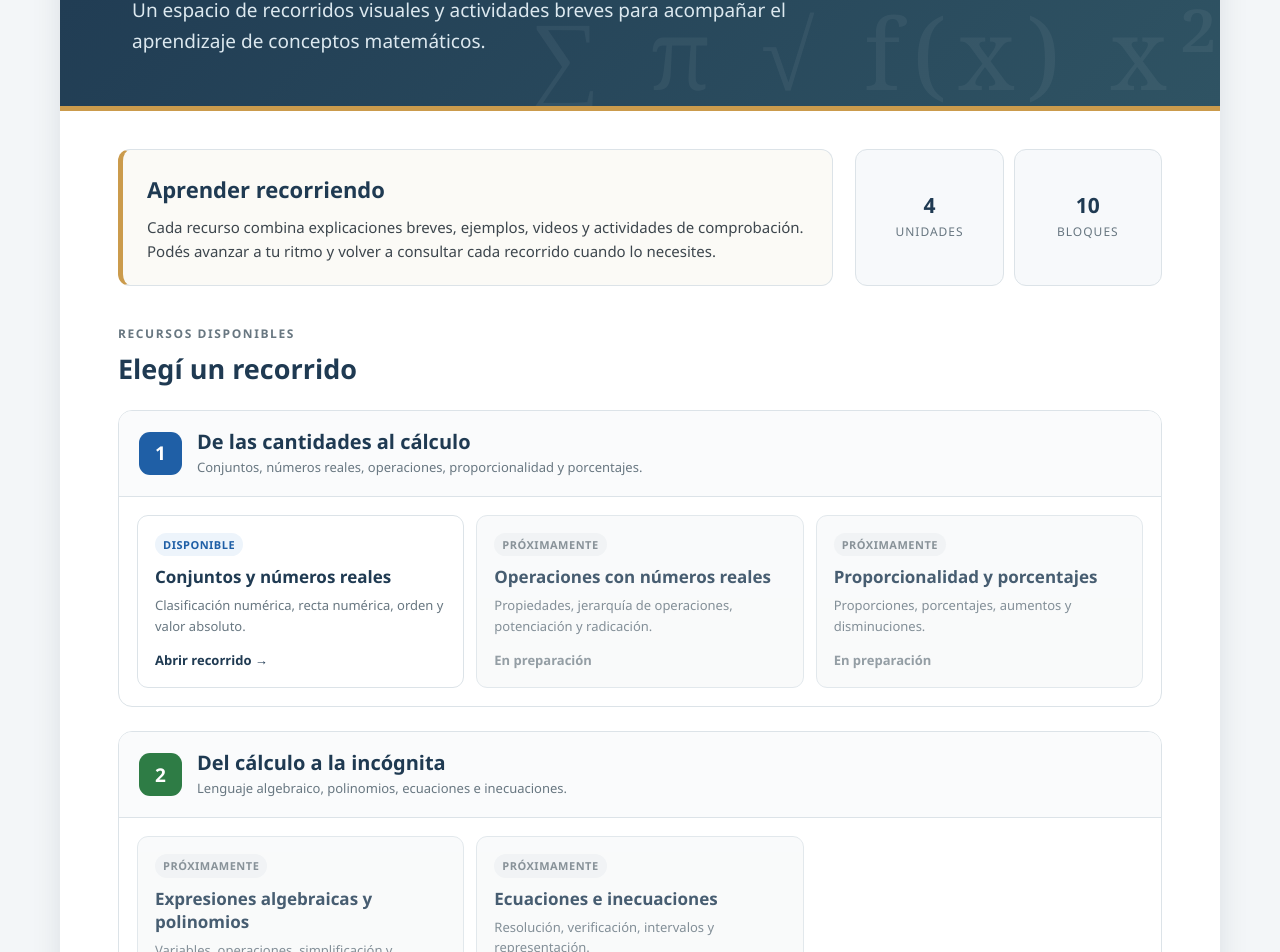
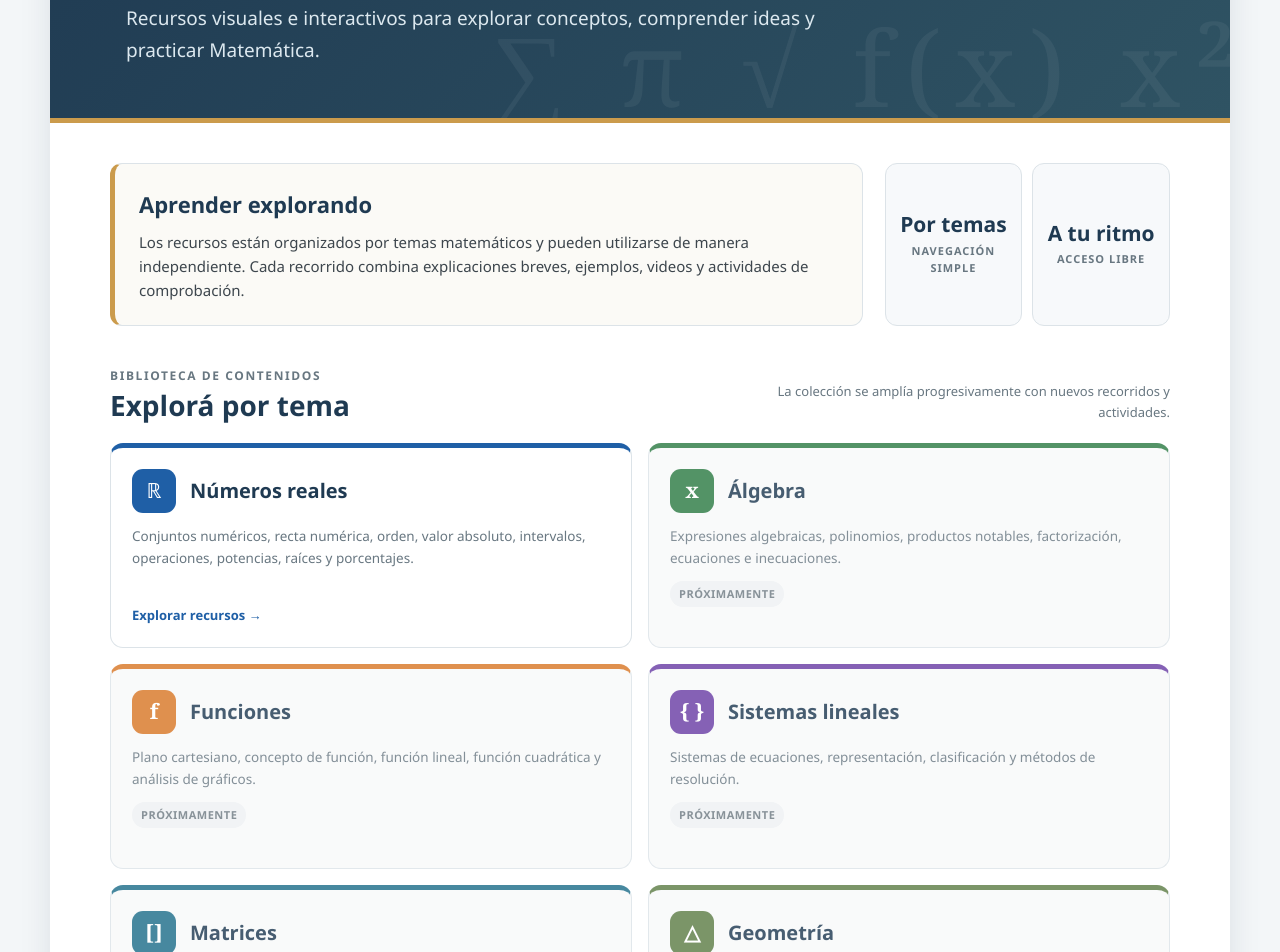
Before and after one commit to Janiroldan/matematica-interactiva, a plain HTML site: page index.html in a window 1280 px wide. Shown: the part 165-1117 px from the top of the page. Drawn offline with Linux system fonts and the light colour scheme.

Commit message:
Nueva portada del sitio

```diff
--- a/index.html
+++ b/index.html
@@ -3,81 +3,505 @@
 <head>
   <meta charset="UTF-8">
   <meta name="viewport" content="width=device-width, initial-scale=1.0">
+  <meta name="description" content="Biblioteca de recursos visuales e interactivos para aprender Matemática.">
   <title>Matemática Interactiva</title>
+
   <style>
-    :root{--navy:#1f3a52;--blue:#1f5fa6;--green:#2e7c45;--orange:#d97828;--purple:#6b3fa6;--gold:#cb9b4c;--ink:#29323a;--muted:#687781;--border:#dce3e8;--paper:#fff;--bg:#f3f6f8}
-    *{box-sizing:border-box}html{scroll-behavior:smooth}body{margin:0;background:var(--bg);color:var(--ink);font-family:'Segoe UI',Arial,sans-serif;line-height:1.6}.site{max-width:1160px;margin:0 auto;min-height:100vh;background:var(--paper);box-shadow:0 0 28px rgba(20,40,55,.10)}
-    .hero{position:relative;overflow:hidden;padding:54px clamp(24px,6vw,72px) 48px;background:linear-gradient(135deg,#1f3a52 0%,#2f5363 100%);color:#fff;border-bottom:5px solid var(--gold)}.hero::after{content:"∑   π   √   f(x)   x²";position:absolute;right:-10px;bottom:-25px;font-family:Georgia,'Times New Roman',serif;font-size:clamp(48px,8vw,98px);color:rgba(255,255,255,.055);letter-spacing:12px;white-space:nowrap;pointer-events:none}.eyebrow{margin-bottom:8px;color:#d8c08b;font-size:12px;font-weight:700;letter-spacing:2.2px;text-transform:uppercase}.hero h1{margin:0;max-width:760px;font-size:clamp(34px,6vw,58px);line-height:1.08;letter-spacing:-1px}.hero p{margin:16px 0 0;max-width:720px;color:#dce8ef;font-size:clamp(16px,2vw,19px);line-height:1.65}
-    main{padding:38px clamp(20px,5vw,58px) 56px}.intro{display:grid;grid-template-columns:1.4fr .6fr;gap:22px;align-items:stretch;margin-bottom:38px}.intro-text{padding:22px 24px;border:1px solid var(--border);border-left:5px solid var(--gold);border-radius:12px;background:#fbfaf6}.intro-text h2{margin:0 0 8px;color:var(--navy);font-size:22px}.intro-text p{margin:0;color:#3d464d;font-size:15px}.quick{display:grid;grid-template-columns:1fr 1fr;gap:10px}.quick div{display:flex;flex-direction:column;justify-content:center;min-height:96px;padding:14px;border:1px solid var(--border);border-radius:12px;background:#f7f9fb;text-align:center}.quick strong{color:var(--navy);font-size:21px;line-height:1.2}.quick span{margin-top:4px;color:var(--muted);font-size:12px;text-transform:uppercase;letter-spacing:1px}
-    .section-title{margin:0 0 20px}.section-title span{display:block;color:var(--muted);font-size:12px;font-weight:700;letter-spacing:1.6px;text-transform:uppercase}.section-title h2{margin:4px 0 0;color:var(--navy);font-size:27px}.units{display:grid;gap:24px}.unit{overflow:hidden;border:1px solid var(--border);border-radius:14px;background:#fff}.unit-head{display:flex;align-items:center;gap:15px;padding:18px 20px;border-bottom:1px solid var(--border);background:#fafbfc}.unit-mark{display:grid;place-items:center;width:43px;height:43px;flex:none;border-radius:11px;color:#fff;font-size:19px;font-weight:800}.unit-head h3{margin:0;color:var(--navy);font-size:20px;line-height:1.25}.unit-head p{margin:3px 0 0;color:var(--muted);font-size:13px}
-    .resources{display:grid;grid-template-columns:repeat(3,minmax(0,1fr));gap:12px;padding:18px}.resource{display:flex;flex-direction:column;min-height:164px;padding:17px;border:1px solid var(--border);border-radius:11px;background:#fff;text-decoration:none;transition:transform .16s ease,border-color .16s ease,box-shadow .16s ease}.resource.available:hover{transform:translateY(-2px);border-color:#9fb7c7;box-shadow:0 7px 16px rgba(31,58,82,.10)}.resource .tag{align-self:flex-start;margin-bottom:10px;padding:3px 8px;border-radius:999px;font-size:11px;font-weight:700;letter-spacing:.5px;text-transform:uppercase}.resource h4{margin:0 0 6px;color:var(--navy);font-size:17px;line-height:1.35}.resource p{margin:0;color:var(--muted);font-size:13px;line-height:1.55}.resource .action{margin-top:auto;padding-top:14px;color:var(--navy);font-size:13px;font-weight:700}.resource.pending{background:#f8f9fa;cursor:default;opacity:.82}.resource.pending .action{color:#7d8991}
-    .u1{background:var(--blue)}.u2{background:var(--green)}.u3{background:var(--orange)}.u4{background:var(--purple)}.tag-blue{color:#1f5fa6;background:#edf4fb}.tag-pending{color:#6f7b83;background:#eef1f3}
-    footer{padding:18px 28px;border-top:1px solid var(--border);background:#f7f8fa;color:#7c8992;font-size:12px;text-align:center}@media(max-width:820px){.intro{grid-template-columns:1fr}.resources{grid-template-columns:1fr 1fr}}@media(max-width:560px){.hero{padding-top:40px}main{padding-top:28px}.resources{grid-template-columns:1fr}.quick{grid-template-columns:1fr 1fr}.unit-head{align-items:flex-start}}
+    :root{
+      --navy:#1f3a52;
+      --navy-2:#2f5363;
+      --blue:#1f5fa6;
+      --green:#2e7c45;
+      --orange:#d97828;
+      --purple:#6b3fa6;
+      --teal:#1f6f8b;
+      --red:#b8463d;
+      --gold:#cb9b4c;
+      --ink:#29323a;
+      --muted:#687781;
+      --border:#dce3e8;
+      --paper:#ffffff;
+      --bg:#f3f6f8;
+    }
+
+    *{box-sizing:border-box}
+
+    html{scroll-behavior:smooth}
+
+    body{
+      margin:0;
+      background:var(--bg);
+      color:var(--ink);
+      font-family:'Segoe UI',Arial,sans-serif;
+      line-height:1.6;
+    }
+
+    a{color:inherit}
+
+    .site{
+      max-width:1180px;
+      min-height:100vh;
+      margin:0 auto;
+      background:var(--paper);
+      box-shadow:0 0 30px rgba(20,40,55,.10);
+    }
+
+    .hero{
+      position:relative;
+      overflow:hidden;
+      padding:58px clamp(24px,6vw,76px) 52px;
+      color:#ffffff;
+      background:linear-gradient(135deg,var(--navy) 0%,var(--navy-2) 100%);
+      border-bottom:5px solid var(--gold);
+    }
+
+    .hero::after{
+      content:"∑  π  √  f(x)  x²";
+      position:absolute;
+      right:-20px;
+      bottom:-32px;
+      color:rgba(255,255,255,.055);
+      font-family:Georgia,'Times New Roman',serif;
+      font-size:clamp(50px,9vw,104px);
+      letter-spacing:14px;
+      white-space:nowrap;
+      pointer-events:none;
+    }
+
+    .eyebrow{
+      margin-bottom:8px;
+      color:#d8c08b;
+      font-size:12px;
+      font-weight:700;
+      letter-spacing:2.2px;
+      text-transform:uppercase;
+    }
+
+    .hero h1{
+      max-width:780px;
+      margin:0;
+      font-size:clamp(38px,6vw,62px);
+      line-height:1.05;
+      letter-spacing:-1.5px;
+    }
+
+    .hero p{
+      max-width:760px;
+      margin:18px 0 0;
+      color:#dce8ef;
+      font-size:clamp(16px,2vw,19px);
+      line-height:1.65;
+    }
+
+    main{
+      padding:40px clamp(20px,5vw,60px) 60px;
+    }
+
+    .intro{
+      display:grid;
+      grid-template-columns:1.45fr .55fr;
+      gap:22px;
+      align-items:stretch;
+      margin-bottom:40px;
+    }
+
+    .intro-copy{
+      padding:23px 24px;
+      background:#fbfaf6;
+      border:1px solid var(--border);
+      border-left:5px solid var(--gold);
+      border-radius:12px;
+    }
+
+    .intro-copy h2{
+      margin:0 0 8px;
+      color:var(--navy);
+      font-size:22px;
+    }
+
+    .intro-copy p{
+      margin:0;
+      color:#3d464d;
+      font-size:15px;
+    }
+
+    .summary{
+      display:grid;
+      grid-template-columns:1fr 1fr;
+      gap:10px;
+    }
+
+    .summary div{
+      display:flex;
+      min-height:98px;
+      padding:14px;
+      flex-direction:column;
+      justify-content:center;
+      text-align:center;
+      background:#f7f9fb;
+      border:1px solid var(--border);
+      border-radius:12px;
+    }
+
+    .summary strong{
+      color:var(--navy);
+      font-size:21px;
+      line-height:1.15;
+    }
+
+    .summary span{
+      margin-top:5px;
+      color:var(--muted);
+      font-size:11px;
+      font-weight:700;
+      letter-spacing:1px;
+      text-transform:uppercase;
+    }
+
+    .section-head{
+      display:flex;
+      gap:18px;
+      align-items:end;
+      justify-content:space-between;
+      margin-bottom:20px;
+    }
+
+    .section-head span{
+      display:block;
+      color:var(--muted);
+      font-size:12px;
+      font-weight:700;
+      letter-spacing:1.6px;
+      text-transform:uppercase;
+    }
+
+    .section-head h2{
+      margin:4px 0 0;
+      color:var(--navy);
+      font-size:28px;
+      line-height:1.2;
+    }
+
+    .section-head p{
+      max-width:430px;
+      margin:0;
+      color:var(--muted);
+      font-size:13px;
+      text-align:right;
+    }
+
+    .topics{
+      display:grid;
+      grid-template-columns:repeat(2,minmax(0,1fr));
+      gap:16px;
+    }
+
+    .topic{
+      display:flex;
+      min-height:205px;
+      padding:21px;
+      flex-direction:column;
+      text-decoration:none;
+      background:#ffffff;
+      border:1px solid var(--border);
+      border-top:5px solid var(--topic-color);
+      border-radius:13px;
+      transition:transform .16s ease,border-color .16s ease,box-shadow .16s ease;
+    }
+
+    .topic:hover{
+      transform:translateY(-3px);
+      border-color:#aebdc6;
+      box-shadow:0 9px 20px rgba(31,58,82,.10);
+    }
+
+    .topic.disabled{
+      cursor:default;
+      background:#f8f9fa;
+      opacity:.82;
+    }
+
+    .topic.disabled:hover{
+      transform:none;
+      border-color:var(--border);
+      box-shadow:none;
+    }
+
+    .topic-top{
+      display:flex;
+      gap:14px;
+      align-items:center;
+      margin-bottom:13px;
+    }
+
+    .topic-icon{
+      display:grid;
+      width:44px;
+      height:44px;
+      flex:none;
+      place-items:center;
+      color:#ffffff;
+      background:var(--topic-color);
+      border-radius:11px;
+      font-family:Georgia,'Times New Roman',serif;
+      font-size:21px;
+      font-weight:700;
+    }
+
+    .topic h3{
+      margin:0;
+      color:var(--navy);
+      font-size:20px;
+      line-height:1.25;
+    }
+
+    .topic p{
+      margin:0;
+      color:var(--muted);
+      font-size:13.5px;
+      line-height:1.6;
+    }
+
+    .topic .action{
+      margin-top:auto;
+      padding-top:17px;
+      color:var(--topic-color);
+      font-size:13px;
+      font-weight:700;
+    }
+
+    .topic .status{
+      display:inline-block;
+      align-self:flex-start;
+      margin-top:12px;
+      padding:4px 9px;
+      color:#6f7b83;
+      background:#eef1f3;
+      border-radius:999px;
+      font-size:11px;
+      font-weight:700;
+      letter-spacing:.5px;
+      text-transform:uppercase;
+    }
+
+    .real{--topic-color:var(--blue)}
+    .algebra{--topic-color:var(--green)}
+    .functions{--topic-color:var(--orange)}
+    .systems{--topic-color:var(--purple)}
+    .matrices{--topic-color:var(--teal)}
+    .statistics{--topic-color:#8a6a3f}
+    .probability{--topic-color:var(--red)}
+    .geometry{--topic-color:#5f7e48}
+
+    .note{
+      margin-top:34px;
+      padding:16px 18px;
+      color:#4b5a63;
+      background:#f5f8fa;
+      border:1px solid #dce5ea;
+      border-left:4px solid var(--teal);
+      border-radius:9px;
+      font-size:13px;
+    }
+
+    footer{
+      padding:18px 28px;
+      color:#7c8992;
+      background:#f7f8fa;
+      border-top:1px solid var(--border);
+      font-size:12px;
+      text-align:center;
+    }
+
+    @media(max-width:820px){
+      .intro{grid-template-columns:1fr}
+      .topics{grid-template-columns:1fr}
+      .section-head{
+        display:block;
+      }
+      .section-head p{
+        margin-top:8px;
+        text-align:left;
+      }
+    }
+
+    @media(max-width:520px){
+      .hero{padding-top:42px}
+      main{padding-top:30px}
+      .summary{grid-template-columns:1fr 1fr}
+      .topic{min-height:auto}
+    }
   </style>
 </head>
+
 <body>
   <div class="site">
+
     <header class="hero">
-      <div class="eyebrow">Explorar · comprender · practicar</div>
+      <div class="eyebrow">Biblioteca digital</div>
       <h1>Matemática Interactiva</h1>
-      <p>Un espacio de recorridos visuales y actividades breves para acompañar el aprendizaje de conceptos matemáticos.</p>
+      <p>
+        Recursos visuales e interactivos para explorar conceptos,
+        comprender ideas y practicar Matemática.
+      </p>
     </header>
 
     <main>
+
       <section class="intro">
-        <div class="intro-text">
-          <h2>Aprender recorriendo</h2>
-          <p>Cada recurso combina explicaciones breves, ejemplos, videos y actividades de comprobación. Podés avanzar a tu ritmo y volver a consultar cada recorrido cuando lo necesites.</p>
+        <div class="intro-copy">
+          <h2>Aprender explorando</h2>
+          <p>
+            Los recursos están organizados por temas matemáticos y pueden
+            utilizarse de manera independiente. Cada recorrido combina
+            explicaciones breves, ejemplos, videos y actividades de comprobación.
+          </p>
         </div>
-        <div class="quick" aria-label="Información general del sitio">
-          <div><strong>4</strong><span>Unidades</span></div>
-          <div><strong>10</strong><span>Bloques</span></div>
+
+        <div class="summary" aria-label="Características del sitio">
+          <div>
+            <strong>Por temas</strong>
+            <span>Navegación simple</span>
+          </div>
+          <div>
+            <strong>A tu ritmo</strong>
+            <span>Acceso libre</span>
+          </div>
         </div>
       </section>
 
       <section>
-        <div class="section-title"><span>Recursos disponibles</span><h2>Elegí un recorrido</h2></div>
-        <div class="units">
+        <div class="section-head">
+          <div>
+            <span>Biblioteca de contenidos</span>
+            <h2>Explorá por tema</h2>
+          </div>
+          <p>
+            La colección se amplía progresivamente con nuevos recorridos
+            y actividades.
+          </p>
+        </div>
 
-          <article class="unit">
-            <div class="unit-head"><div class="unit-mark u1">1</div><div><h3>De las cantidades al cálculo</h3><p>Conjuntos, números reales, operaciones, proporcionalidad y porcentajes.</p></div></div>
-            <div class="resources">
-              <a class="resource available" href="unidad1/numeros-reales.html"><span class="tag tag-blue">Disponible</span><h4>Conjuntos y números reales</h4><p>Clasificación numérica, recta numérica, orden y valor absoluto.</p><span class="action">Abrir recorrido →</span></a>
-              <div class="resource pending"><span class="tag tag-pending">Próximamente</span><h4>Operaciones con números reales</h4><p>Propiedades, jerarquía de operaciones, potenciación y radicación.</p><span class="action">En preparación</span></div>
-              <div class="resource pending"><span class="tag tag-pending">Próximamente</span><h4>Proporcionalidad y porcentajes</h4><p>Proporciones, porcentajes, aumentos y disminuciones.</p><span class="action">En preparación</span></div>
+        <div class="topics">
+
+          <!-- NÚMEROS REALES -->
+          <a class="topic real" href="numeros-reales/index.html">
+            <div class="topic-top">
+              <div class="topic-icon">ℝ</div>
+              <h3>Números reales</h3>
             </div>
-          </article>
+            <p>
+              Conjuntos numéricos, recta numérica, orden, valor absoluto,
+              intervalos, operaciones, potencias, raíces y porcentajes.
+            </p>
+            <span class="action">Explorar recursos →</span>
+          </a>
 
-          <article class="unit">
-            <div class="unit-head"><div class="unit-mark u2">2</div><div><h3>Del cálculo a la incógnita</h3><p>Lenguaje algebraico, polinomios, ecuaciones e inecuaciones.</p></div></div>
-            <div class="resources">
-              <div class="resource pending"><span class="tag tag-pending">Próximamente</span><h4>Expresiones algebraicas y polinomios</h4><p>Variables, operaciones, simplificación y factorización.</p><span class="action">En preparación</span></div>
-              <div class="resource pending"><span class="tag tag-pending">Próximamente</span><h4>Ecuaciones e inecuaciones</h4><p>Resolución, verificación, intervalos y representación.</p><span class="action">En preparación</span></div>
+          <!-- ÁLGEBRA -->
+          <div class="topic algebra disabled">
+            <div class="topic-top">
+              <div class="topic-icon">x</div>
+              <h3>Álgebra</h3>
             </div>
-          </article>
+            <p>
+              Expresiones algebraicas, polinomios, productos notables,
+              factorización, ecuaciones e inecuaciones.
+            </p>
+            <span class="status">Próximamente</span>
+          </div>
 
-          <article class="unit">
-            <div class="unit-head"><div class="unit-mark u3">3</div><div><h3>De la incógnita a la relación</h3><p>Funciones, representaciones y análisis del comportamiento.</p></div></div>
-            <div class="resources">
-              <div class="resource pending"><span class="tag tag-pending">Próximamente</span><h4>Introducción a funciones</h4><p>Plano cartesiano, dominio, imagen y formas de representación.</p><span class="action">En preparación</span></div>
-              <div class="resource pending"><span class="tag tag-pending">Próximamente</span><h4>Función lineal</h4><p>Pendiente, ordenada al origen y representación gráfica.</p><span class="action">En preparación</span></div>
-              <div class="resource pending"><span class="tag tag-pending">Próximamente</span><h4>Función cuadrática</h4><p>Parábola, raíces, vértice, máximos y mínimos.</p><span class="action">En preparación</span></div>
+          <!-- FUNCIONES -->
+          <div class="topic functions disabled">
+            <div class="topic-top">
+              <div class="topic-icon">f</div>
+              <h3>Funciones</h3>
             </div>
-          </article>
+            <p>
+              Plano cartesiano, concepto de función, función lineal,
+              función cuadrática y análisis de gráficos.
+            </p>
+            <span class="status">Próximamente</span>
+          </div>
 
-          <article class="unit">
-            <div class="unit-head"><div class="unit-mark u4">4</div><div><h3>De la relación al sistema</h3><p>Sistemas de ecuaciones, matrices y organización de información.</p></div></div>
-            <div class="resources">
-              <div class="resource pending"><span class="tag tag-pending">Próximamente</span><h4>Sistemas de ecuaciones lineales</h4><p>Planteo, resolución, representación y clasificación.</p><span class="action">En preparación</span></div>
-              <div class="resource pending"><span class="tag tag-pending">Próximamente</span><h4>Matrices</h4><p>Organización de información, operaciones y resolución de sistemas.</p><span class="action">En preparación</span></div>
+          <!-- SISTEMAS -->
+          <div class="topic systems disabled">
+            <div class="topic-top">
+              <div class="topic-icon">{ }</div>
+              <h3>Sistemas lineales</h3>
             </div>
-          </article>
+            <p>
+              Sistemas de ecuaciones, representación, clasificación
+              y métodos de resolución.
+            </p>
+            <span class="status">Próximamente</span>
+          </div>
+
+          <!-- MATRICES -->
+          <div class="topic matrices disabled">
+            <div class="topic-top">
+              <div class="topic-icon">[]</div>
+              <h3>Matrices</h3>
+            </div>
+            <p>
+              Notación, tipos de matrices, operaciones, organización
+              de información y aplicaciones.
+            </p>
+            <span class="status">Próximamente</span>
+          </div>
+
+          <!-- GEOMETRÍA -->
+          <div class="topic geometry disabled">
+            <div class="topic-top">
+              <div class="topic-icon">△</div>
+              <h3>Geometría</h3>
+            </div>
+            <p>
+              Figuras, medidas, relaciones geométricas, área,
+              perímetro y volumen.
+            </p>
+            <span class="status">Próximamente</span>
+          </div>
+
+          <!-- ESTADÍSTICA -->
+          <div class="topic statistics disabled">
+            <div class="topic-top">
+              <div class="topic-icon">▥</div>
+              <h3>Estadística</h3>
+            </div>
+            <p>
+              Organización de datos, gráficos, distribuciones
+              y medidas descriptivas.
+            </p>
+            <span class="status">Próximamente</span>
+          </div>
+
+          <!-- PROBABILIDAD -->
+          <div class="topic probability disabled">
+            <div class="topic-top">
+              <div class="topic-icon">P</div>
+              <h3>Probabilidad</h3>
+            </div>
+            <p>
+              Experimentos aleatorios, eventos, cálculo de probabilidades
+              y distribuciones.
+            </p>
+            <span class="status">Próximamente</span>
+          </div>
 
         </div>
       </section>
+
+      <div class="note">
+        Los recursos pueden actualizarse, ampliarse o reorganizarse sin modificar
+        la dirección principal del sitio.
+      </div>
+
     </main>
 
-    <footer>Matemática Interactiva · Recursos educativos de acceso abierto</footer>
+    <footer>
+      Matemática Interactiva · Biblioteca digital de recursos educativos
+    </footer>
+
   </div>
 </body>
 </html>
```
